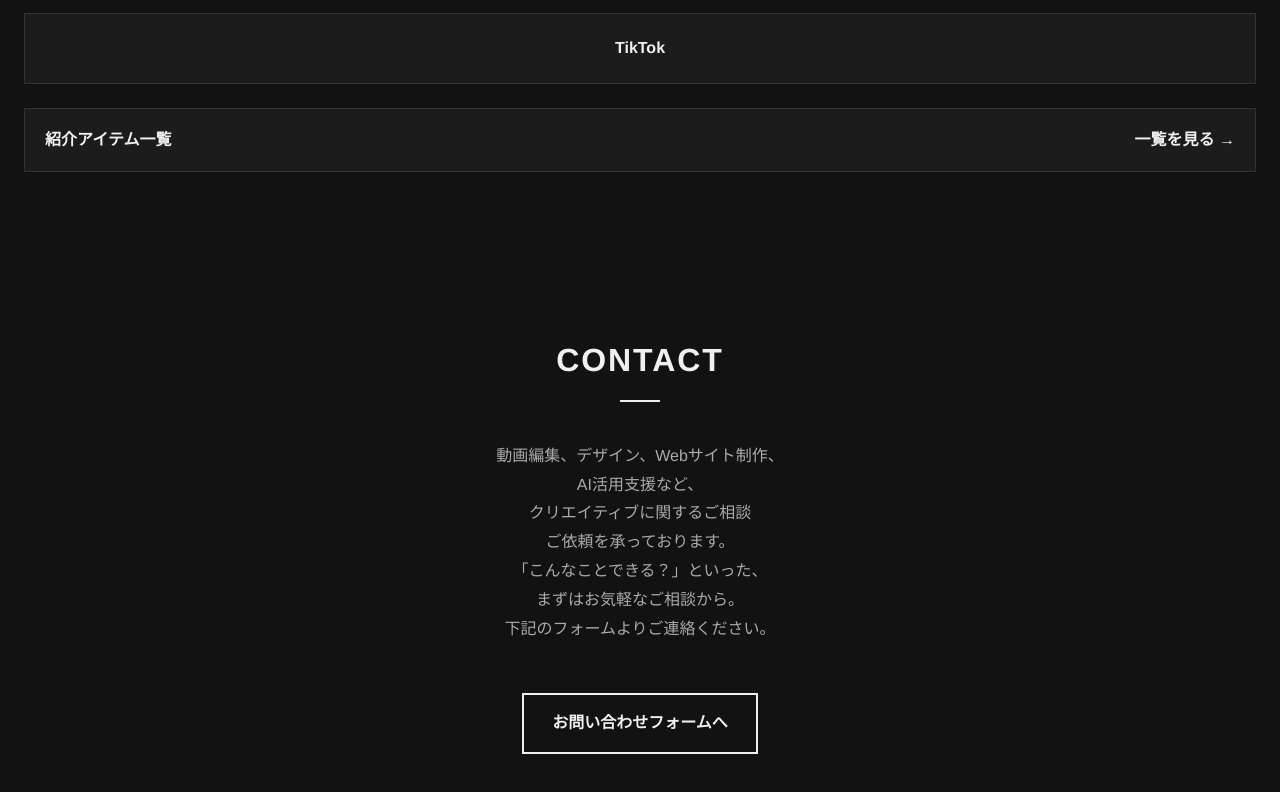
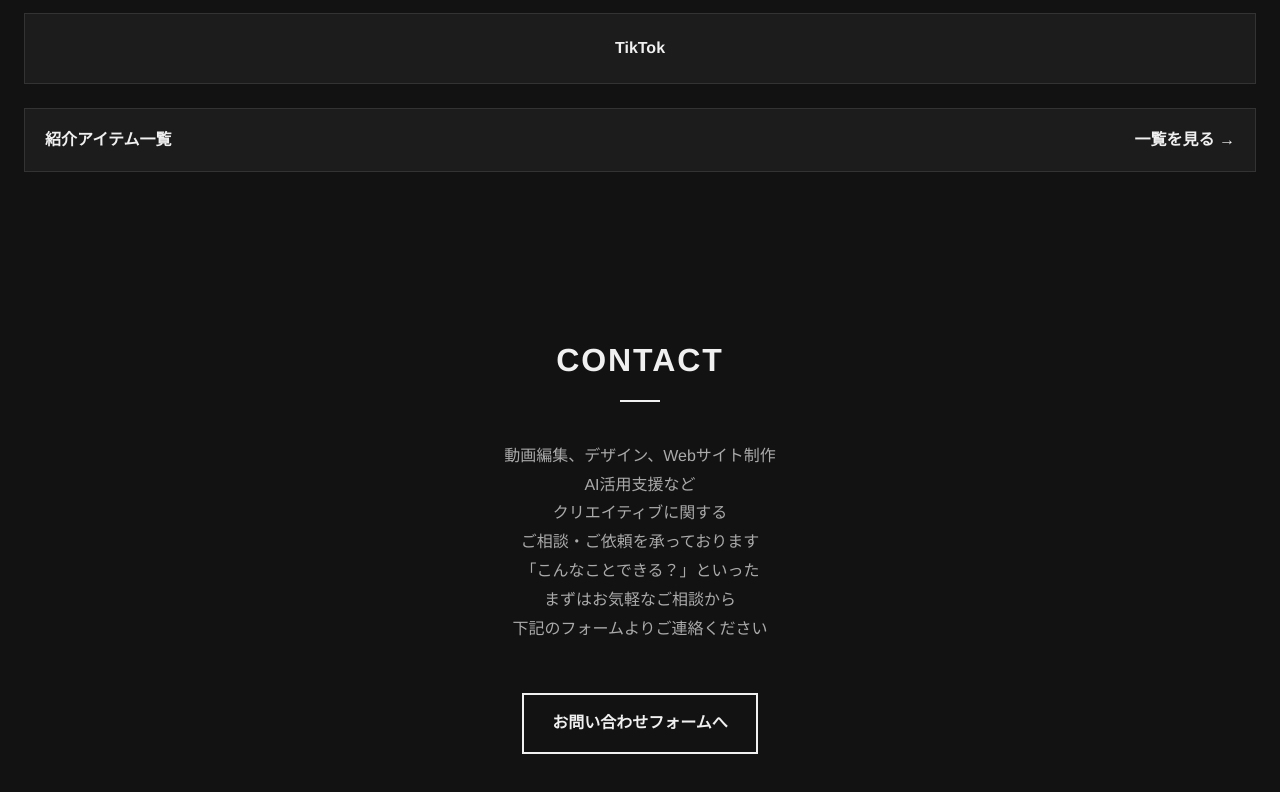
Before and after one commit to rikikiri/-profile, a plain HTML site: page index.html in a window 1280 px wide. Shown: the part 3923-4715 px from the top of the page. Drawn offline with Linux system fonts and the light colour scheme.

Commit message:
Update index.html

```diff
--- a/index.html
+++ b/index.html
@@ -279,10 +279,10 @@
         <h2>CONTACT</h2>
         <div class="contact-wrap">
           <p class="contact-text">
-            動画編集、デザイン、Webサイト制作、<br>AI活用支援など、<br>
-            クリエイティブに関するご相談<br>ご依頼を承っております。<br>
-            「こんなことできる？」といった、<br>まずはお気軽なご相談から。<br>
-            下記のフォームよりご連絡ください。
+            動画編集、デザイン、Webサイト制作<br>AI活用支援など<br>
+            クリエイティブに関する<br>ご相談・ご依頼を承っております<br>
+            「こんなことできる？」といった<br>まずはお気軽なご相談から<br>
+            下記のフォームよりご連絡ください
           </p>
           <a href="https://docs.google.com/forms/d/e/1FAIpQLScMte3a62TjlW3PnL9kkrcH-4_XMQSfT0w_LcT69jdCf6OOJg/viewform?usp=sharing&ouid=113370185749730903728" class="btn-primary" target="_blank">お問い合わせフォームへ</a>
         </div>
```
